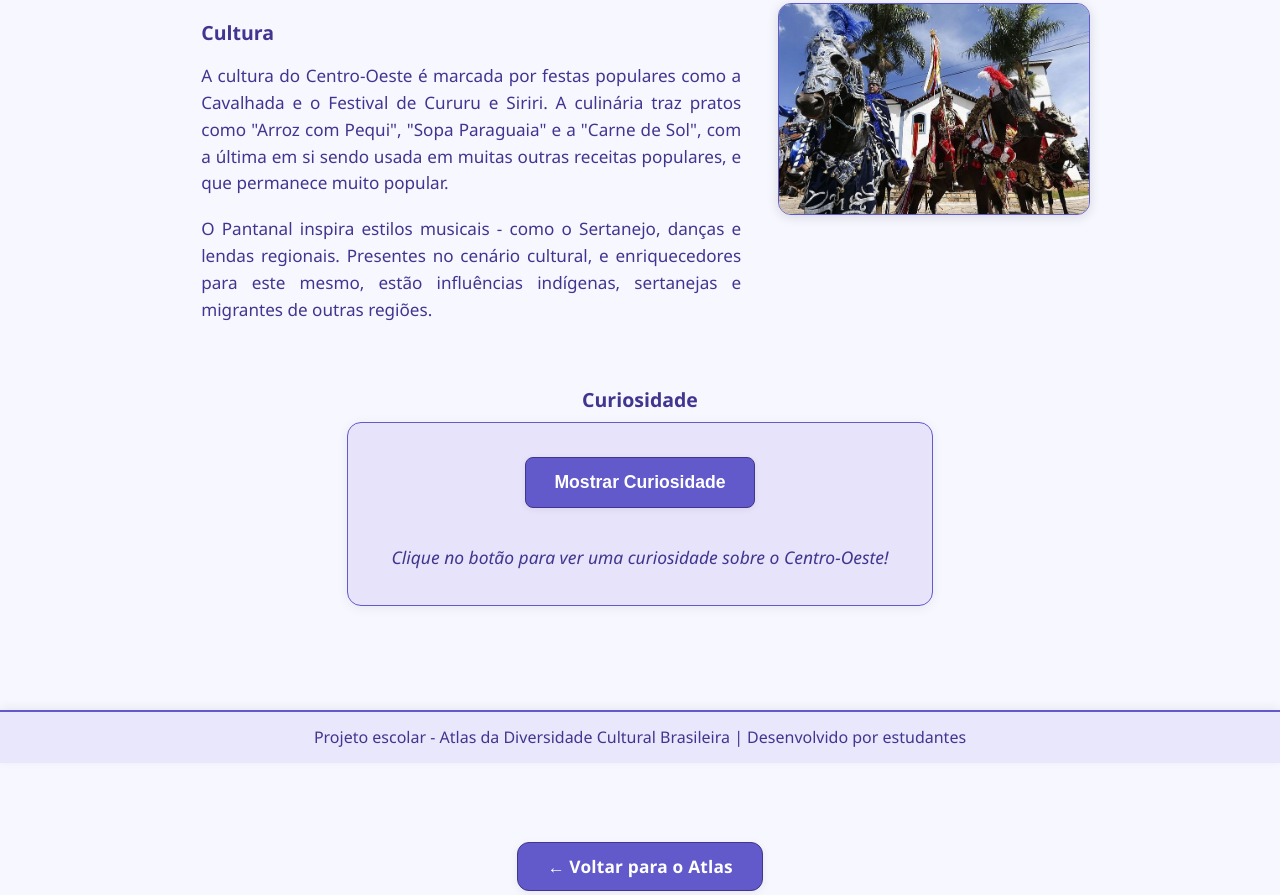
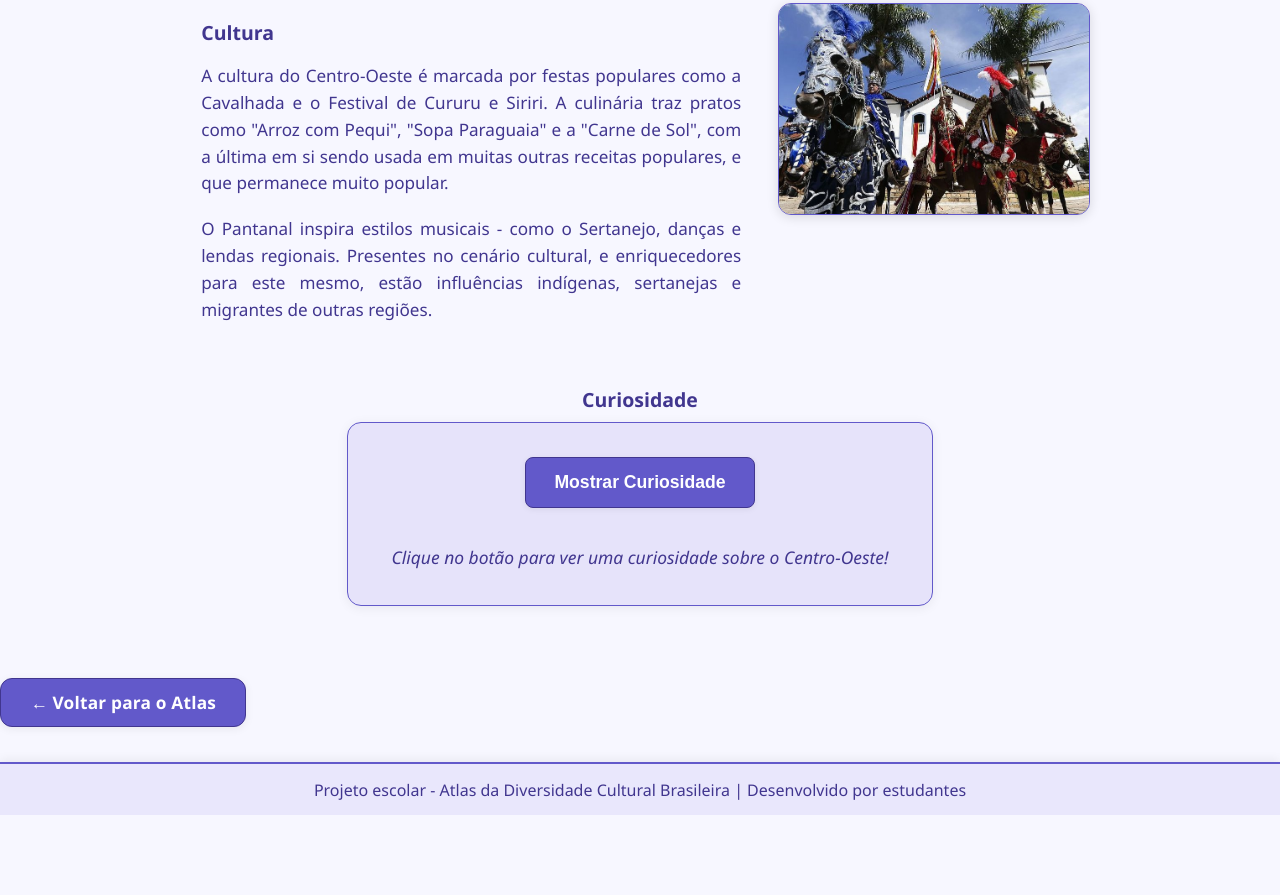
Before and after one commit to BePereira2010/ATLAS-CULTURAL, a plain HTML site: page mid-west(K).html in a window 1280 px wide. Shown: the part 1358-2253 px from the top of the page. After the commit the page ends 2173 px from the top, so only its background shows below. Drawn offline with Linux system fonts and the light colour scheme.

Commit message:
Update midwest.css

```diff
--- a/midwest.css
+++ b/midwest.css
@@ -66,15 +66,6 @@ body {
   .fact-box { padding: 1.2em 0.7em; }
 }
 
-.region-back-btn-container {
-  position: absolute;
-  top: 275%;
-  left: auto;
-  width: 100vw;
-  display: flex;
-  justify-content: center;
-  margin-bottom: 0.7em;
-}
 
 .region-back-btn {
   display: inline-block;
```
